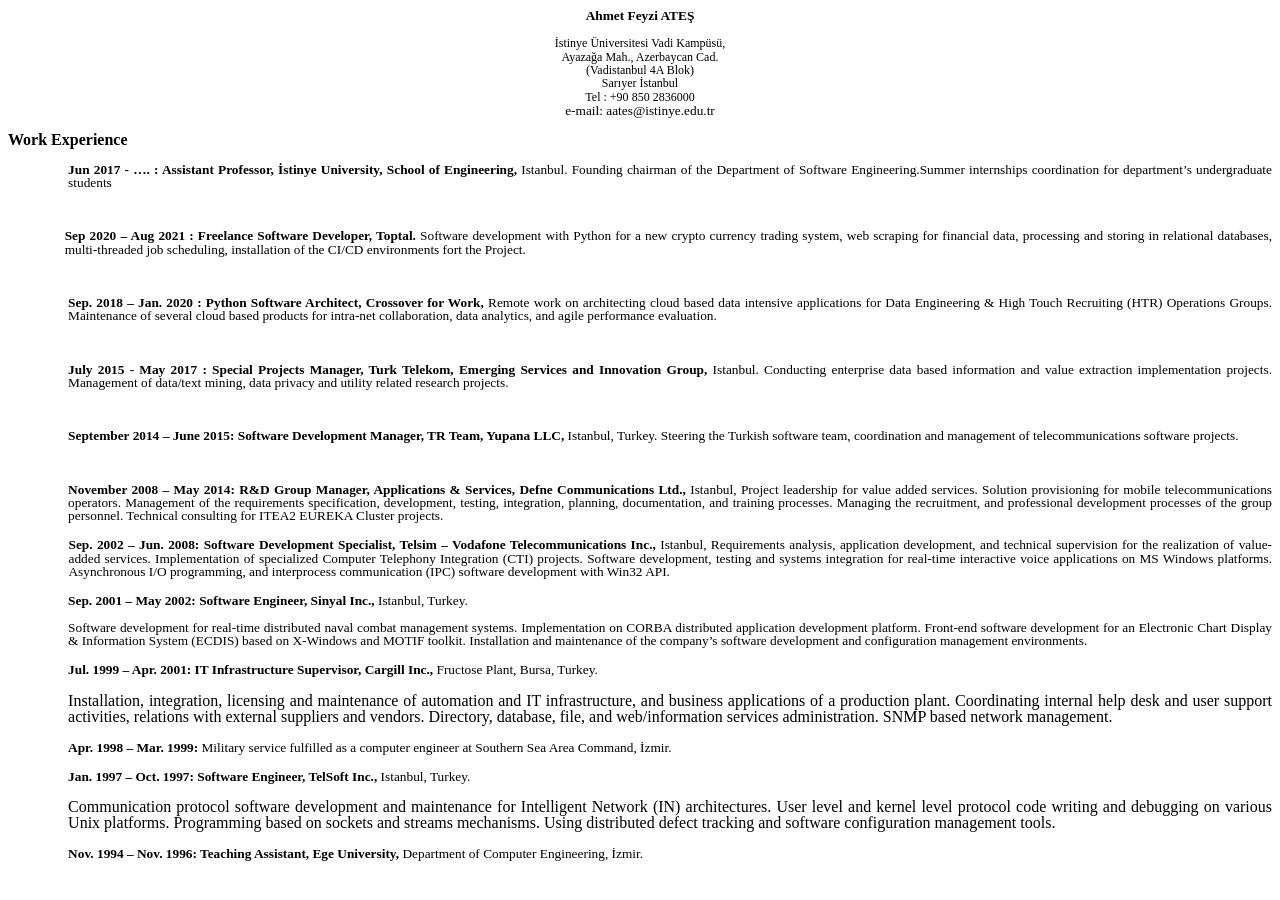
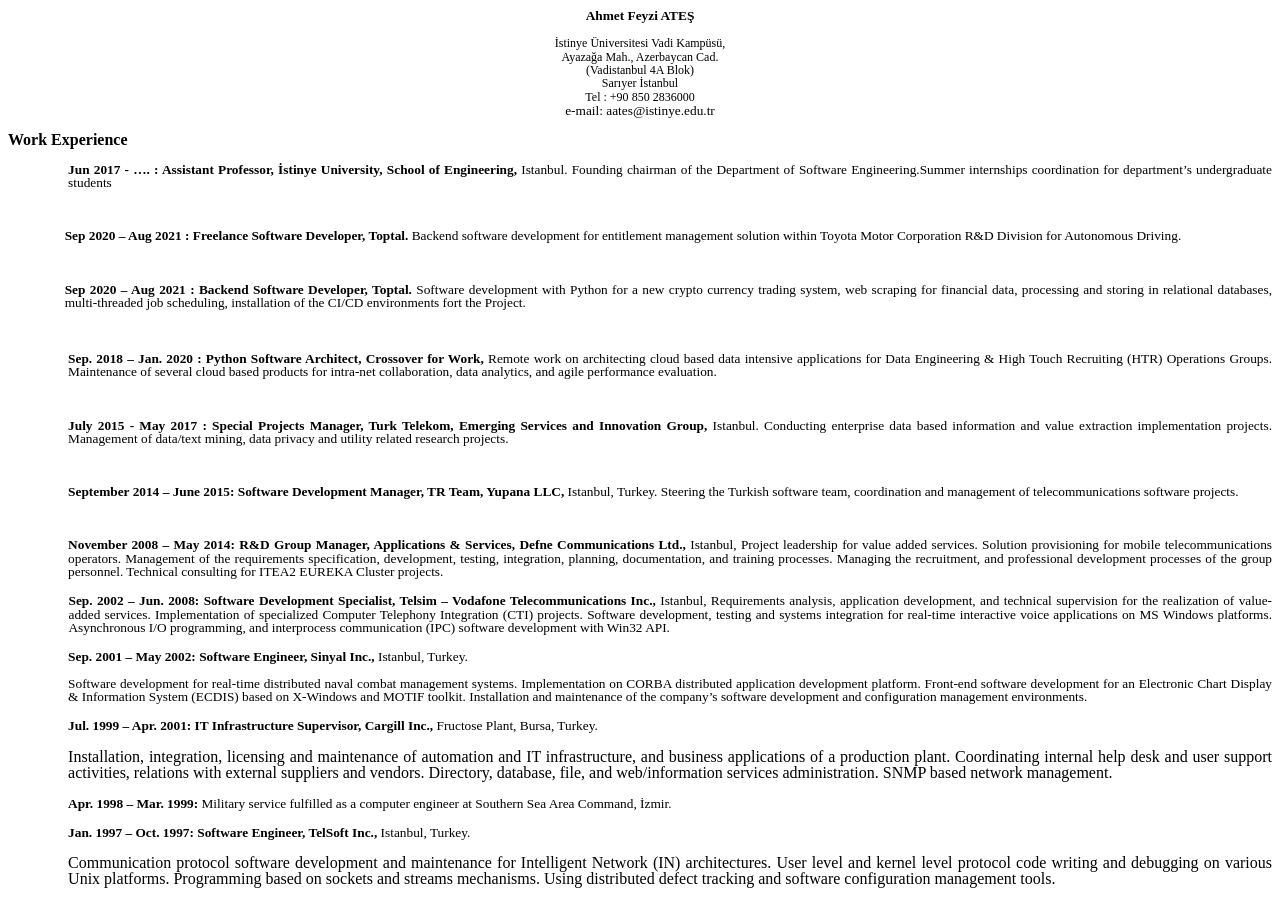
Before and after one commit to ahmetfeyziates/ahmetfeyziates.github.io, a Jekyll site: the page cv/index.html, which Jekyll copies as it is, in a window 1280 px wide and 900 px high. Built offline with Jekyll 4.4.1, drawn with Linux system fonts in a browser that asks for light colours.

Commit message:
Update index.html

```diff
--- a/cv/index.html
+++ b/cv/index.html
@@ -70,6 +70,13 @@
 </p>
 <p class="western" align="justify" style="margin-left: 1.5cm; margin-bottom: 0cm; line-height: 100%">
  <span lang="en-US"><b>Sep 2020 – Aug 2021 : Freelance Software
+Developer, Toptal. </b></span><span lang="en-US"> Backend software development for entitlement management
+solution within Toyota Motor Corporation R&D Division for Autonomous Driving.</span></p>
+<p lang="en-US" class="western" style="margin-left: 1.59cm; margin-bottom: 0cm; line-height: 100%">
+<br/>
+
+<p class="western" align="justify" style="margin-left: 1.5cm; margin-bottom: 0cm; line-height: 100%">
+ <span lang="en-US"><b>Sep 2020 – Aug 2021 : Backend Software
 Developer, Toptal. </b></span><span lang="en-US">Software development
 with Python for a new crypto currency trading system, web scraping
 for financial data, processing and storing in relational databases,
@@ -77,6 +84,8 @@
 environments fort the Project.</span></p>
 <p lang="en-US" class="western" style="margin-left: 1.59cm; margin-bottom: 0cm; line-height: 100%">
 <br/>
+
+</p>
 
 </p>
 <p class="western" align="justify" style="margin-left: 1.59cm; margin-bottom: 0cm; line-height: 100%">
```
